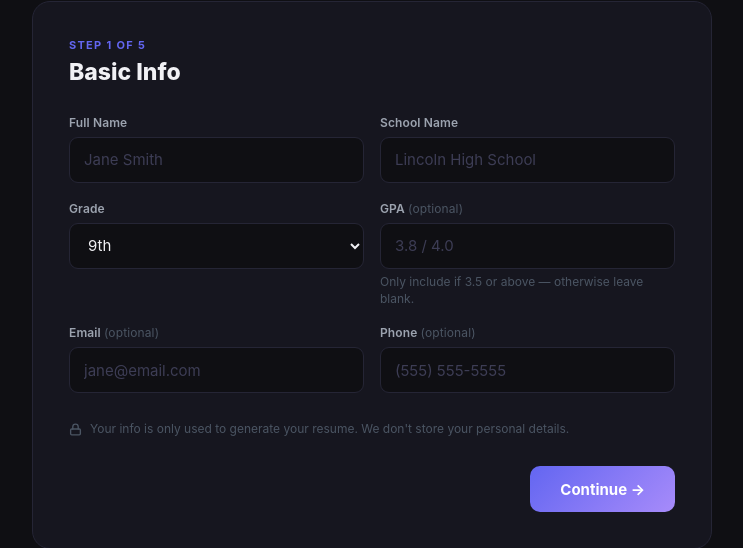
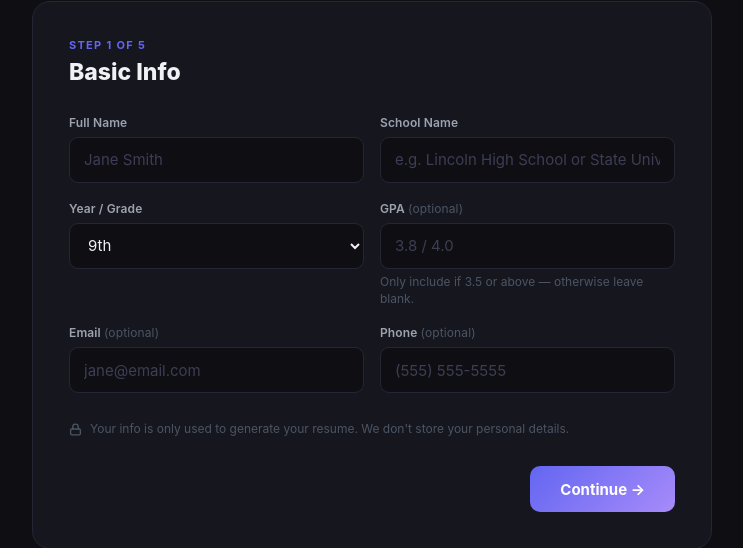
Before and after one commit to LukePuz/stepup, a Flask app: page /build in a window 1280 px wide. Shown: the part 226-774 px from the top of the page, without its empty margins (268-1011 px from the left). Run offline with Flask 3, Linux system fonts and the light colour scheme.

Commit message:
Broaden all user-facing copy to appeal to all students
- index.html: title, nav label, hero headline, subtitle, "Who it's for"
  section title, and footer — all updated from high-school-specific
  language to inclusive student language
- build.html: school placeholder generalized; Grade dropdown expanded
  with college/grad options and relabeled "Year / Grade"

Co-Authored-By: Claude Sonnet 4.6 <noreply@anthropic.com>

```diff
--- a/templates/build.html
+++ b/templates/build.html
@@ -357,18 +357,27 @@
           </div>
           <div class="field">
             <label>School Name</label>
-            <input type="text" id="f-school" name="school" placeholder="Lincoln High School" value="{{ prefill.get('school', '') }}"/>
+            <input type="text" id="f-school" name="school" placeholder="e.g. Lincoln High School or State University" value="{{ prefill.get('school', '') }}"/>
           </div>
         </div>
         <div class="row">
           <div class="field">
-            <label>Grade</label>
+            <label>Year / Grade</label>
             <select id="f-grade" name="grade">
               {% set g = prefill.get('grade', '9th') %}
-              <option {% if g == '9th' %}selected{% endif %}>9th</option>
-              <option {% if g == '10th' %}selected{% endif %}>10th</option>
-              <option {% if g == '11th' %}selected{% endif %}>11th</option>
-              <option {% if g == '12th' %}selected{% endif %}>12th</option>
+              <optgroup label="High School">
+                <option {% if g == '9th' %}selected{% endif %}>9th</option>
+                <option {% if g == '10th' %}selected{% endif %}>10th</option>
+                <option {% if g == '11th' %}selected{% endif %}>11th</option>
+                <option {% if g == '12th' %}selected{% endif %}>12th</option>
+              </optgroup>
+              <optgroup label="College / University">
+                <option {% if g == '1st Year' %}selected{% endif %}>1st Year</option>
+                <option {% if g == '2nd Year' %}selected{% endif %}>2nd Year</option>
+                <option {% if g == '3rd Year' %}selected{% endif %}>3rd Year</option>
+                <option {% if g == '4th Year' %}selected{% endif %}>4th Year</option>
+                <option {% if g == 'Graduate' %}selected{% endif %}>Graduate</option>
+              </optgroup>
             </select>
           </div>
           <div class="field">
@@ -529,7 +538,7 @@
           <div class="review-grid">
             <span class="review-key">Name</span><span class="review-val" id="rv-name"></span>
             <span class="review-key">School</span><span class="review-val" id="rv-school"></span>
-            <span class="review-key">Grade</span><span class="review-val" id="rv-grade"></span>
+            <span class="review-key">Year / Grade</span><span class="review-val" id="rv-grade"></span>
             <span class="review-key">GPA</span><span class="review-val" id="rv-gpa"></span>
             <span class="review-key">Email</span><span class="review-val" id="rv-email"></span>
             <span class="review-key">Phone</span><span class="review-val" id="rv-phone"></span>
```
Also changed, not shown: templates/index.html (+6 -6 lines).
